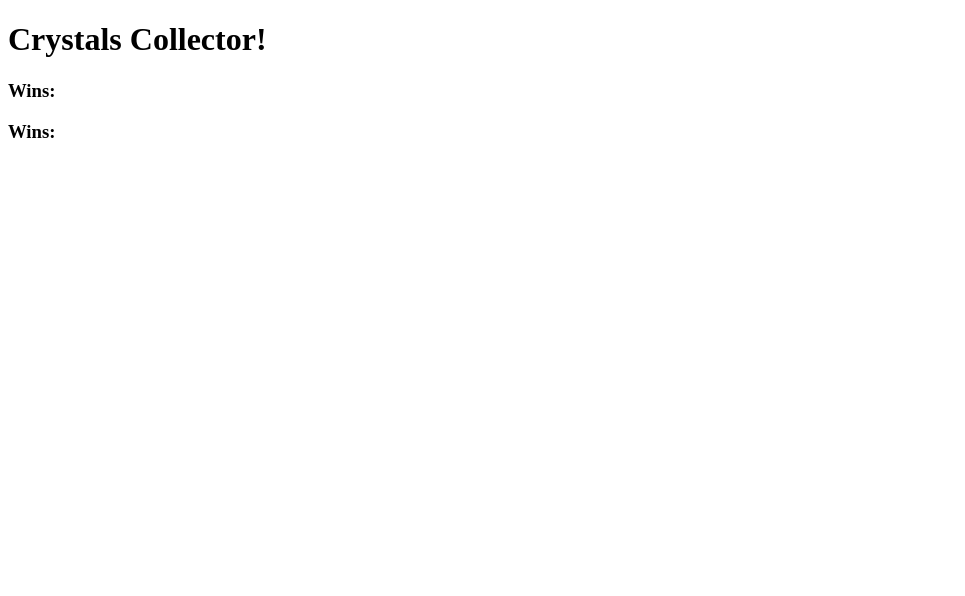
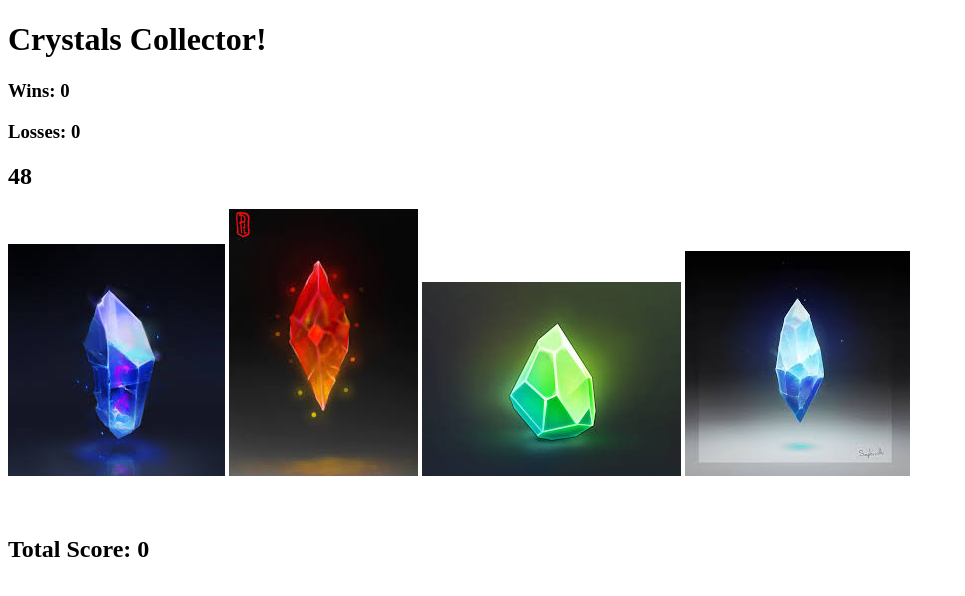
Before and after one commit to Chris-Hayashi/unit-4-game, a plain HTML site: page index.html in a window 1280 px wide. Shown: the whole page, without its empty margins (0-965 px from the left). Drawn offline with nearby package versions, Linux system fonts and the light colour scheme.

Commit message:
Finished game.js

```diff
--- a/assets/game.js
+++ b/assets/game.js
@@ -1,11 +1,14 @@
+$(document).ready(function() {
+
+
     //create a var named randomNum
     var randomNum;
 
     //create a var named winCounter
-var winCounter;
+    var winCounter = 0;
 
     //create a var named lossCounter
-var lossCounter;
+    var lossCounter = 0;
 
     //create a var named totalScore
     var totalScore;
@@ -22,59 +25,75 @@ var crystal3;
     //create a var named crystal4
     var crystal4;
 
+    //set #win-counter to 0 on html
+    $("#win-counter").text(winCounter);
+
+    //set #loss-counter to 0 on html
+    $("#loss-counter").text(lossCounter);
+
+
     //START FUNCTION
     function startGame() {
         //set totalScore to 0
-    totalscore = 0;
-    $("total-score").text(totalScore);
+        totalScore = 0;
+        $("#total-score").text(totalScore);
 
-    //set winCounter to 0
-    winCounter = 0;
+        //set #win-counter back to 0 on html
+        $("#win-counter").text(winCounter);
 
-    //set lossCounter to 0
-    lossCounter = 0;
+        //set #loss-counter back to 0 on html
+        $("#loss-counter").text(lossCounter);
 
         //set crystal1 to random number between 1-12
         crystal1 = Math.ceil(Math.random() * 12);
+
         //give ".crystal one" an attribute "crystal-value" equal to crystal1
-    $(".three").attr("crystal-value", crystal1)
-    ;
+        $(".one").attr("crystal-value", crystal1);
+
         //set crystal2 to random number between 1-12
         crystal2 = Math.ceil(Math.random() * 12);
+
         //give ".crystal one" an attribute "crystal-value" equal to crystal2
-    $(".two").attr("crystal.value", crystal2);
+        $(".two").attr("crystal-value", crystal2);
 
         //set crystal3 to random number between 1-12
         crystal3 = Math.ceil(Math.random() * 12);
+
         //give ".crystal three" an attribute "crystal-value" equal to crystal3
         $(".three").attr("crystal-value", crystal3);
 
         //set crystal4 to random number between 1-12
         crystal4 = Math.ceil(Math.random() * 12);
+
         //give ".crystal four" an attribute "value" equal to crystal4
         $(".four").attr("crystal-value", crystal4);
 
         //set randomNum to random number between 19-120
         randomNum = Math.floor(Math.random() * 112) + 19;
-    $("random-number").text(randomNum);
+
+        //update random-number on html
+        $("#random-number").text(randomNum);
 
     //END START FUNCTION
     }
 
 
     //ONCLICK FUNCTION
-    $("crystal").on("click", function() {
+    $(".crystal").on("click", function() {
 
         //when a crystal is clicked, add to total score
-        totalScore += $(this).attr("crystal-value");
+        totalScore += parseInt($(this).attr("crystal-value"));
+
+        //update total-score on html
         $("#total-score").text(totalScore);
 
-        //compare totalScore to randomNum (if)
 
+        //Compare totalScore to randomNum (use if/else if statements)
         //if totalScore is equal to randomNum
         if (totalScore == randomNum) {
             //increment winCounter
-            winCounter++
+            winCounter++;
+            console.log("Wins: " + winCounter);
 
             //update win-counter on html
             $("#win-counter").text(winCounter);
@@ -83,9 +102,10 @@ function startGame() {
             startGame();
         }
         //if totalScore is greater than randomNum
-        else if (totalScore >= randomNum) {
+        else if (totalScore > randomNum) {
             //increment lossCounter
             lossCounter++;
+            console.log("Losses: " + lossCounter);
 
             //update loss-counter on html
             $("#loss-counter").text(lossCounter);
@@ -96,3 +116,6 @@ function startGame() {
 
     //END ONCLICK FUNCTION
     });
+
+    startGame();
+});
--- a/index.html
+++ b/index.html
@@ -1,7 +1,6 @@
 <!DOCTYPE html>
 <html>
     <head>
-
     </head>
 
     <body>
@@ -10,16 +9,24 @@
         <div id="instructions"></div>
 
         <h3>Wins: <span id="win-counter"></span></h3>
-        <h3>Wins: <span id="loss-counter"></span></h3>
+        <h3>Losses: <span id="loss-counter"></span></h3>
 
         <h2 id="random-number"></h2>
 
-        <!-- <img class="crystal one" src="">
-        <img class="crystal two" src="">
-        <img class="crystal three" src="">
-        <img class="crystal four" src=""> -->
+        <img class="crystal one" src="images/Crystal1.gif">
+        <img class="crystal two" src="images/Crystal2.gif">
+        <img class="crystal three" src="images/Crystal3.gif">
+        <img class="crystal four" src="images/Crystal4.gif">
 
-        <h2 id="total-score"></h2>
+        <br>
+        <br>
+        <br>
+
+        <h2>Total Score: <span id="total-score"></span></h2>
+
+        <script src="https://cdnjs.cloudflare.com/ajax/libs/jquery/3.2.1/jquery.min.js"></script>
+        <script src="assets/game.js"></script>
+
     </body>
 
 </html>
```
Also changed, not shown: images/Crystal1.gif (added), images/Crystal2.gif (added), images/Crystal3.gif (added), images/Crystal4.gif (added). Lines whose indentation alone changed are shown as unchanged.
